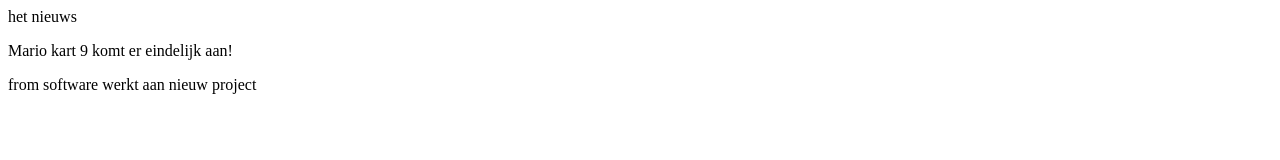
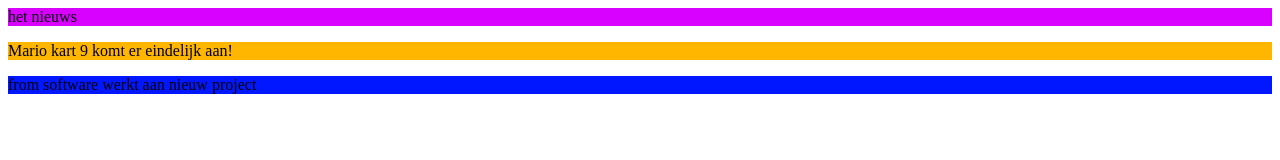
Before and after one commit to MixmasterX28/m2-prog-js, a plain HTML site: page 03 ifelse/index.html in a window 1280 px wide. Drawn offline with Linux system fonts and the light colour scheme.

Commit message:
ifelse2af

```diff
--- a/03 ifelse/app.js
+++ b/03 ifelse/app.js
@@ -4,7 +4,44 @@ class App
         runapplication()
         {
             //je tags oproepen om in javascript te gebruiken met id en class//
+            let title = document.getElementById("newstitle");
+            console.log(title);
 
+            let randomGetal = Math.random();
+            console.log(randomGetal);
+            let newsitem1 = document.getElementsByClassName("gamenews")[0]
+
+            let newsitem2 = document.getElementsByClassName("gamenews")[1]
+
+
+            if(randomGetal < 0.2)
+            {
+                title.style.backgroundColor = "#FF0000";
+            }
+            else if(randomGetal > 0.2)
+            {
+                title.style.backgroundColor = "#D800FF";
+            }else{
+
+            }
+
+            if(randomGetal < 0.2)
+            {
+                newsitem1.style.backgroundColor = "#32FF00"
+            }
+            else if(randomGetal > 0.2)
+            {
+                newsitem1.style.backgroundColor = "#FFB600"
+            }
+
+            if(randomGetal < 0.2)
+            {
+                newsitem2.style.backgroundColor = "#FF0087"
+            }
+            else if(randomGetal > 0.2)
+            {
+                newsitem2.style.backgroundColor = "#0017FF"
+            }
         }
 }
 
--- a/03 ifelse/index.html
+++ b/03 ifelse/index.html
@@ -5,6 +5,6 @@
     <body>
         <p id="newstitle">het nieuws</p>
         <p class="gamenews headline">Mario kart 9 komt er eindelijk aan!</p>
-        <p class="gaamenews">from software werkt aan nieuw project</p>
+        <p class="gamenews">from software werkt aan nieuw project</p>
     </body>
 </html>
```
